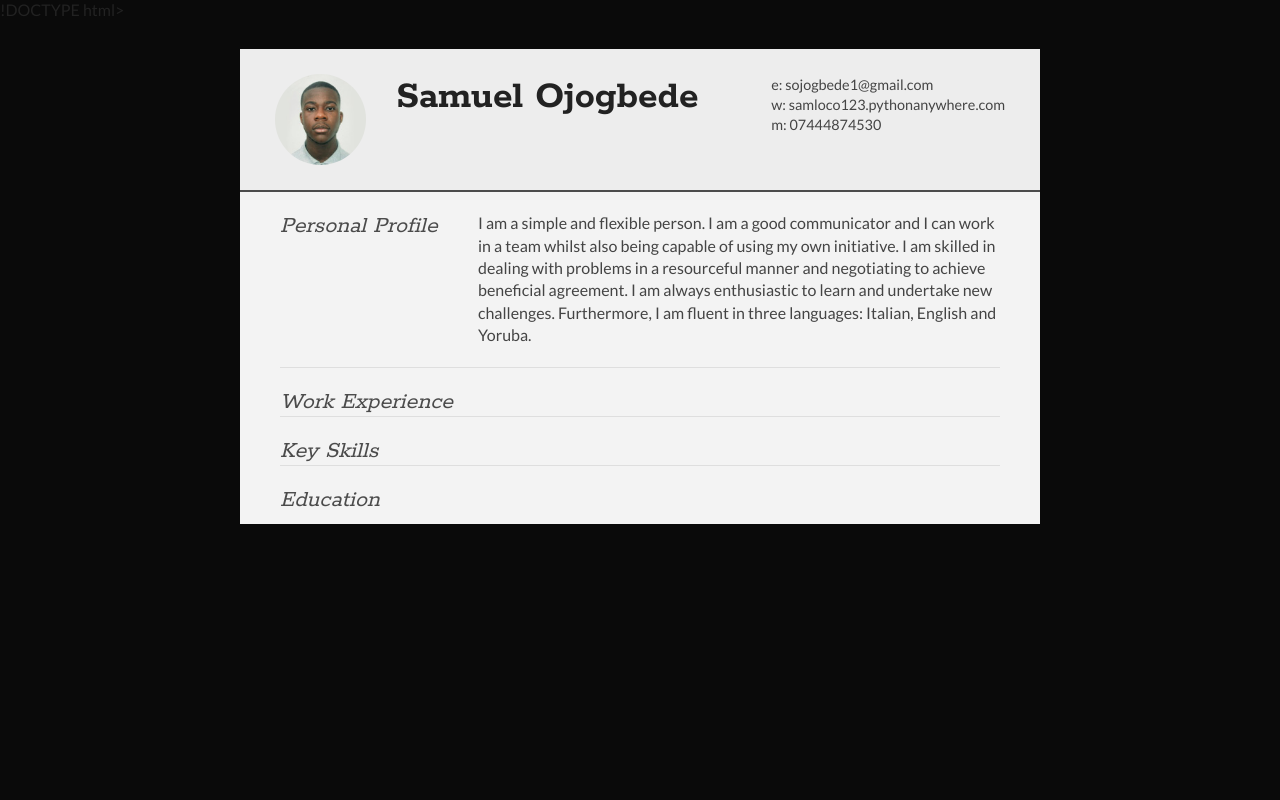
After one commit to samloco123/my-first-blog, a Django app: page /cv/view in a window 1280 px wide. The commit adds this page. Run offline with Django 3.2, Linux system fonts and the light colour scheme; data that the repository does not hold is empty.

Commit message:
View CV page added

```diff
--- /dev/null
+++ b/blog/static/css/cv_view.css
@@ -0,0 +1,355 @@
+html,body,div,span,object,iframe,h1,h2,h3,h4,h5,h6,p,blockquote,pre,abbr,address,cite,code,del,dfn,em,img,ins,kbd,q,samp,small,strong,sub,sup,var,b,i,dl,dt,dd,ol,ul,li,fieldset,form,label,legend,table,caption,tbody,tfoot,thead,tr,th,td,article,aside,canvas,details,figcaption,figure,footer,header,hgroup,menu,nav,section,summary,time,mark,audio,video {
+border:0;
+font:inherit;
+font-size:100%;
+margin:0;
+padding:0;
+vertical-align:baseline;
+}
+
+article,aside,details,figcaption,figure,footer,header,hgroup,menu,nav,section {
+display:block;
+}
+
+html, body {background: #0A0A0A; font-family: 'Lato', helvetica, arial, sans-serif; font-size: 16px; color: #222;}
+
+.clear {clear: both;}
+
+p {
+	font-size: 1em;
+	line-height: 1.4em;
+	margin-bottom: 20px;
+	color: #444;
+}
+
+#cv {
+	width: 90%;
+	max-width: 800px;
+	background: #f3f3f3;
+	margin: 30px auto;
+}
+
+.mainDetails {
+	padding: 25px 35px;
+	border-bottom: 2px solid #4B4B4B;
+	background: #ededed;
+}
+
+#name h1 {
+	font-size: 2.5em;
+	font-weight: 700;
+	font-family: 'Rokkitt', Helvetica, Arial, sans-serif;
+	margin-bottom: -6px;
+}
+
+#name h2 {
+	font-size: 2em;
+	margin-left: 2px;
+	font-family: 'Rokkitt', Helvetica, Arial, sans-serif;
+}
+
+#mainArea {
+	padding: 0 40px;
+}
+
+#headshot {
+	width: 12.5%;
+	float: left;
+	margin-right: 30px;
+}
+
+#headshot img {
+	width: 100%;
+	height: auto;
+	-webkit-border-radius: 50px;
+	border-radius: 50px;
+}
+
+#name {
+	float: left;
+}
+
+#contactDetails {
+	float: right;
+}
+
+#contactDetails ul {
+	list-style-type: none;
+	font-size: 0.9em;
+	margin-top: 2px;
+}
+
+#contactDetails ul li {
+	margin-bottom: 3px;
+	color: #444;
+}
+
+#contactDetails ul li a, a[href^=tel] {
+	color: #444;
+	text-decoration: none;
+	-webkit-transition: all .3s ease-in;
+	-moz-transition: all .3s ease-in;
+	-o-transition: all .3s ease-in;
+	-ms-transition: all .3s ease-in;
+	transition: all .3s ease-in;
+}
+
+#contactDetails ul li a:hover {
+	color: #4B4B4B;
+}
+
+
+section {
+	border-top: 1px solid #dedede;
+	padding: 20px 0 0;
+}
+
+section:first-child {
+	border-top: 0;
+}
+
+section:last-child {
+	padding: 20px 0 10px;
+}
+
+.sectionTitle {
+	float: left;
+	width: 25%;
+}
+
+.sectionContent {
+	float: right;
+	width: 72.5%;
+}
+
+.sectionTitle h1 {
+	font-family: 'Rokkitt', Helvetica, Arial, sans-serif;
+	font-style: italic;
+	font-size: 1.5em;
+	color: #4B4B4B;
+}
+
+.sectionContent h2 {
+	font-family: 'Rokkitt', Helvetica, Arial, sans-serif;
+	font-size: 1.5em;
+	margin-bottom: -2px;
+}
+
+.subDetails {
+	font-size: 0.8em;
+	font-style: italic;
+	margin-bottom: 3px;
+}
+
+.keySkills {
+	list-style-type: none;
+	-moz-column-count:3;
+	-webkit-column-count:3;
+	column-count:3;
+	margin-bottom: 20px;
+	font-size: 1em;
+	color: #444;
+}
+
+.keySkills ul li {
+	margin-bottom: 3px;
+}
+
+@media all and (min-width: 602px) and (max-width: 800px) {
+	#headshot {
+		display: none;
+	}
+
+	.keySkills {
+	-moz-column-count:2;
+	-webkit-column-count:2;
+	column-count:2;
+	}
+}
+
+@media all and (max-width: 601px) {
+	#cv {
+		width: 95%;
+		margin: 10px auto;
+		min-width: 280px;
+	}
+
+	#headshot {
+		display: none;
+	}
+
+	#name, #contactDetails {
+		float: none;
+		width: 100%;
+		text-align: center;
+	}
+
+	.sectionTitle, .sectionContent {
+		float: none;
+		width: 100%;
+	}
+
+	.sectionTitle {
+		margin-left: -2px;
+		font-size: 1.25em;
+	}
+
+	.keySkills {
+		-moz-column-count:2;
+		-webkit-column-count:2;
+		column-count:2;
+	}
+}
+
+@media all and (max-width: 480px) {
+	.mainDetails {
+		padding: 15px 15px;
+	}
+
+	section {
+		padding: 15px 0 0;
+	}
+
+	#mainArea {
+		padding: 0 25px;
+	}
+
+
+	.keySkills {
+	-moz-column-count:1;
+	-webkit-column-count:1;
+	column-count:1;
+	}
+
+	#name h1 {
+		line-height: .8em;
+		margin-bottom: 4px;
+	}
+}
+
+@media print {
+    #cv {
+        width: 100%;
+    }
+}
+
+@-webkit-keyframes reset {
+	0% {
+		opacity: 0;
+	}
+	100% {
+		opacity: 0;
+	}
+}
+
+@-webkit-keyframes fade-in {
+	0% {
+		opacity: 0;
+	}
+	40% {
+		opacity: 0;
+	}
+	100% {
+		opacity: 1;
+	}
+}
+
+@-moz-keyframes reset {
+	0% {
+		opacity: 0;
+	}
+	100% {
+		opacity: 0;
+	}
+}
+
+@-moz-keyframes fade-in {
+	0% {
+		opacity: 0;
+	}
+	40% {
+		opacity: 0;
+	}
+	100% {
+		opacity: 1;
+	}
+}
+
+@keyframes reset {
+	0% {
+		opacity: 0;
+	}
+	100% {
+		opacity: 0;
+	}
+}
+
+@keyframes fade-in {
+	0% {
+		opacity: 0;
+	}
+	40% {
+		opacity: 0;
+	}
+	100% {
+		opacity: 1;
+	}
+}
+
+.instaFade {
+    -webkit-animation-name: reset, fade-in;
+    -webkit-animation-duration: 0.5s;
+    -webkit-animation-timing-function: ease-in;
+
+	-moz-animation-name: reset, fade-in;
+    -moz-animation-duration: 0.5s;
+    -moz-animation-timing-function: ease-in;
+
+	animation-name: reset, fade-in;
+    animation-duration: 0.5s;
+    animation-timing-function: ease-in;
+}
+
+.quickFade {
+    -webkit-animation-name: reset, fade-in;
+    -webkit-animation-duration: 0.5s;
+    -webkit-animation-timing-function: ease-in;
+
+	-moz-animation-name: reset, fade-in;
+    -moz-animation-duration: 0.5s;
+    -moz-animation-timing-function: ease-in;
+
+	animation-name: reset, fade-in;
+    animation-duration: 0.5s;
+    animation-timing-function: ease-in;
+}
+
+.delayOne {
+	-webkit-animation-delay: 0, .5s;
+	-moz-animation-delay: 0, .5s;
+	animation-delay: 0, .5s;
+}
+
+.delayTwo {
+	-webkit-animation-delay: 0, 1s;
+	-moz-animation-delay: 0, 1s;
+	animation-delay: 0, 1s;
+}
+
+.delayThree {
+	-webkit-animation-delay: 0, 0.5s;
+	-moz-animation-delay: 0, 0.5s;
+	animation-delay: 0, 0.5s;
+}
+
+.delayFour {
+	-webkit-animation-delay: 0, 2s;
+	-moz-animation-delay: 0, 2s;
+	animation-delay: 0, 2s;
+}
+
+.delayFive {
+	-webkit-animation-delay: 0, 0.5s;
+	-moz-animation-delay: 0, 0.5s;
+	animation-delay: 0, 0.5s;
+}
--- a/blog/templates/blog/cv_edit.html
+++ b/blog/templates/blog/cv_edit.html
@@ -5,7 +5,7 @@
 <div id="cv">
     <div class="mainDetails">
         <div id="headshot">
-            <img src="{% static 'pictures/headshot.jpg' %}" alt="Samuel Ojogbede" />
+            <img src="{% static 'pictures/headshot1.jpg' %}" alt="Samuel Ojogbede" />
         </div>
 
         <div id="name">
--- /dev/null
+++ b/blog/templates/blog/cv_view.html
@@ -0,0 +1,119 @@
+{% load static %}
+!DOCTYPE html>
+<html>
+<head>
+<title>Samuel Ojogbede - Curriculum Vitae</title>
+
+<meta name="viewport" content="width=device-width"/>
+<meta name="description" content="The Curriculum Vitae of Joe Bloggs."/>
+<meta charset="UTF-8">
+
+<link type="text/css" rel="stylesheet" href="{% static 'css/cv_view.css' %}">
+<link href='http://fonts.googleapis.com/css?family=Rokkitt:400,700|Lato:400,300' rel='stylesheet' type='text/css'>
+
+<!--[if lt IE 9]>
+<script src="//html5shiv.googlecode.com/svn/trunk/html5.js"></script>
+<![endif]-->
+</head>
+<body id="top">
+<div id="cv" class="instaFade">
+	<div class="mainDetails">
+		<div id="headshot" class="quickFade">
+			<img src="{% static 'pictures/headshot1.jpg' %}" alt="Samuel Ojogbede" />
+		</div>
+
+		<div id="name">
+			<h1 class="quickFade delayTwo">Samuel Ojogbede</h1>
+		</div>
+
+		<div id="contactDetails" class="quickFade delayFour">
+			<ul>
+				<li>e: <a href="mailto:sojogbede1@gmail.com" target="_blank">sojogbede1@gmail.com</a></li>
+				<li>w: <a href="http://samloco123.pythonanywhere.com">samloco123.pythonanywhere.com</a></li>
+				<li>m: 07444874530</li>
+			</ul>
+		</div>
+		<div class="clear"></div>
+	</div>
+
+	<div id="mainArea" class="quickFade delayFive">
+		<section>
+			<article>
+				<div class="sectionTitle">
+					<h1>Personal Profile</h1>
+				</div>
+
+				<div class="sectionContent">
+					<p>I am a simple and flexible person. I am a good communicator and I can work in a team whilst also being capable of using my own initiative. I am skilled in dealing with problems in a resourceful manner and negotiating to achieve beneficial agreement. I am always enthusiastic to learn and undertake new challenges. Furthermore, I am fluent in three languages: Italian, English and Yoruba.</p>
+				</div>
+			</article>
+			<div class="clear"></div>
+		</section>
+
+
+		<section>
+			<div class="sectionTitle">
+				<h1>Work Experience</h1>
+			</div>
+
+			<div class="sectionContent">
+				{% for work in works %}
+                    <article>
+                        <h2>{{ work.job_title }}</h2>
+                        <p class="subDetails">{{ work.time_frame }}</p>
+                        <p>{{ work.text }}</p>
+                        <br>
+                    </article>
+                {% endfor %}
+			</div>
+			<div class="clear"></div>
+		</section>
+
+
+		<section>
+			<div class="sectionTitle">
+				<h1>Key Skills</h1>
+			</div>
+
+			<div class="sectionContent">
+				<ul class="keySkills">
+					{% for skill in skills %}
+                        <li>{{ skill.text }}</li>
+                    {% endfor %}
+				</ul>
+			</div>
+			<div class="clear"></div>
+		</section>
+
+
+		<section>
+			<div class="sectionTitle">
+				<h1>Education</h1>
+			</div>
+
+			<div class="sectionContent">
+				{% for educ in educs %}
+                    <article>
+                        <h2>{{ educ.school }}</h2>
+                        <p class="subDetails">{{ educ.qualification }}</p>
+                        <p>{{ educ.text }}</p>
+                        <br>
+                    </article>
+                {% endfor %}
+			</div>
+			<div class="clear"></div>
+		</section>
+
+	</div>
+</div>
+<script type="text/javascript">
+var gaJsHost = (("https:" == document.location.protocol) ? "https://ssl." : "http://www.");
+document.write(unescape("%3Cscript src='" + gaJsHost + "google-analytics.com/ga.js' type='text/javascript'%3E%3C/script%3E"));
+</script>
+<script type="text/javascript">
+var pageTracker = _gat._getTracker("UA-3753241-1");
+pageTracker._initData();
+pageTracker._trackPageview();
+</script>
+</body>
+</html>
--- a/blog/urls.py
+++ b/blog/urls.py
@@ -10,4 +10,5 @@ urlpatterns = [
     path('cv/edit/', views.cv_edit, name='cv_edit'),
     path('cv/edit/work', views.cv_add_work, name='cv_add_work'),
     path('cv/edit/education', views.cv_add_educ, name='cv_add_educ'),
+    path('cv/view', views.cv_view, name='cv_view'),
 ]
--- a/blog/views.py
+++ b/blog/views.py
@@ -73,6 +73,12 @@ def cv_add_educ(request):
         form = EducationForm()
     return render(request, 'blog/cv_add_educ.html', {'form': form})
 
+def cv_view(request):
+    skills = Skill.objects.all()
+    works = Work.objects.all()
+    educs = Education.objects.all()
+    return render(request, 'blog/cv_view.html', {'skills' : skills, 'works' : works, 'educs' : educs})
+
 def search(request):
     query = request.GET.get('q')
     if query:
```
Also changed, not shown: blog/static/pictures/headshot.jpg (deleted), blog/static/pictures/headshot1.jpg (added).
